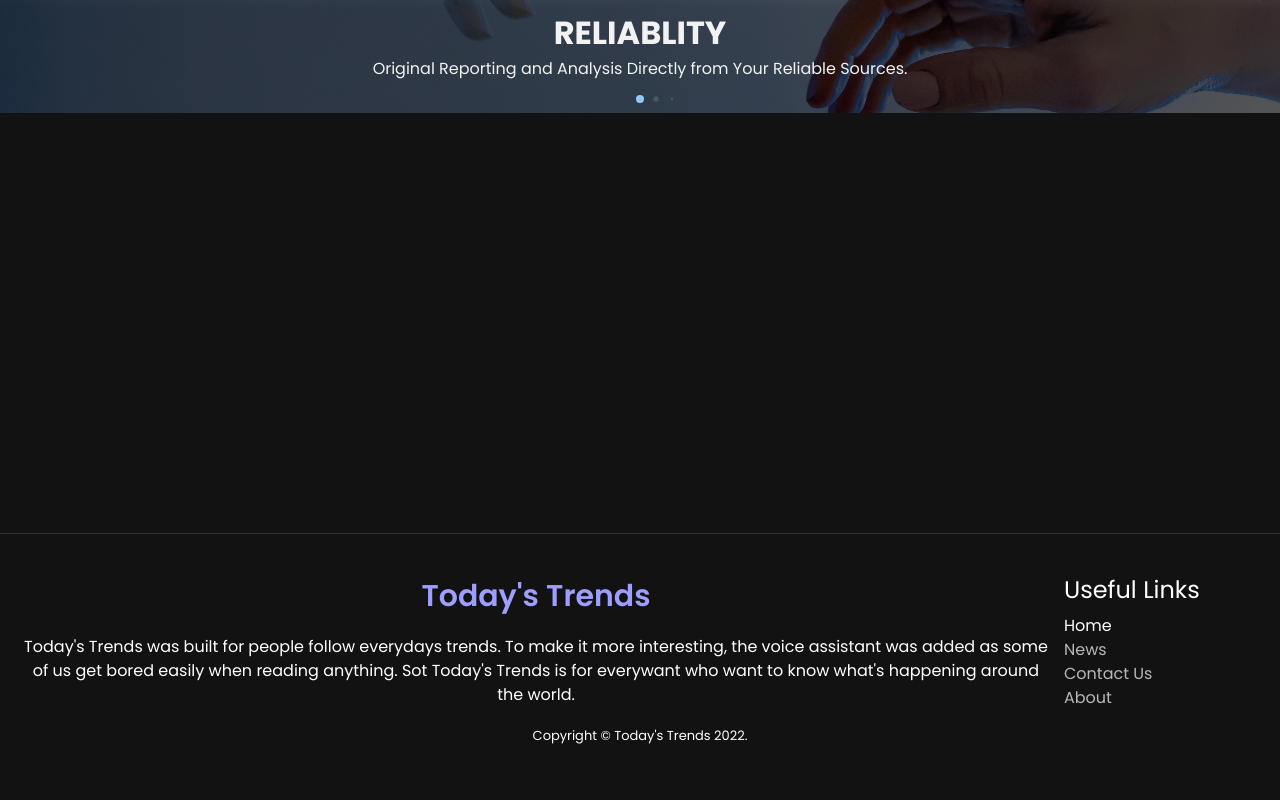
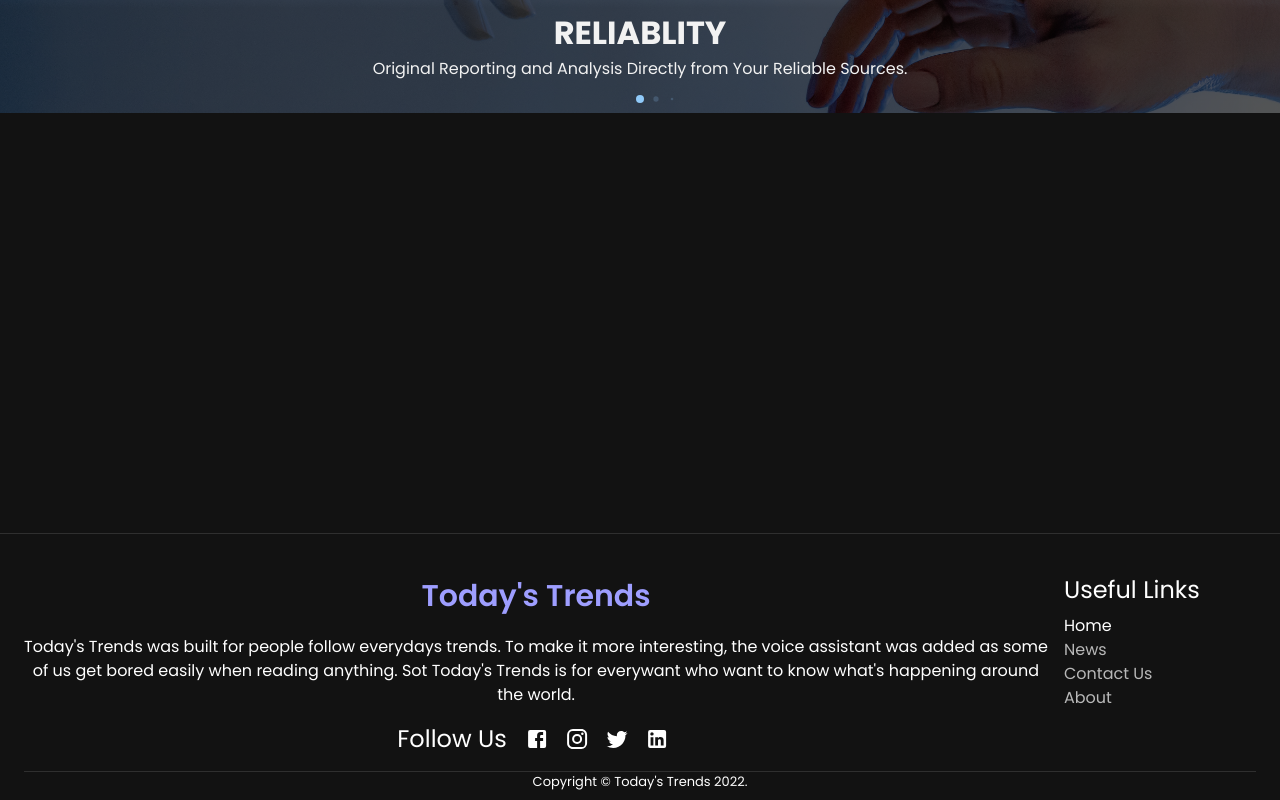
Before and after one commit to prosenjit-singha/todays-trends-v2.0, a React (Create React App) app: page / in a window 1280 px wide. Shown: the part 251-1051 px from the top of the page. Before the commit the page ends 1005 px from the top, so only its background shows below. Built offline with nearby package versions, Linux system fonts and the light colour scheme.

Commit message:
basic footer added

```diff
--- /dev/null
+++ b/src/components/Footer/FollowIUs.tsx
@@ -0,0 +1,37 @@
+import { Stack, IconButton, Typography } from "@mui/material";
+import FacebookIcon from "@mui/icons-material/Facebook";
+import InstagramIcon from "@mui/icons-material/Instagram";
+import TwitterIcon from "@mui/icons-material/Twitter";
+import LinkedInIcon from "@mui/icons-material/LinkedIn";
+
+function FollowIUs() {
+  return (
+    <Stack sx={{ marginInline: { sm: "auto" } }} direction={{ sm: "row" }}>
+      <Typography variant="h5" mr={2}>
+        Follow Us
+      </Typography>
+      <Stack
+        spacing={1}
+        direction="row"
+        sx={{
+          transform: "translateX(-1.25%)",
+        }}
+      >
+        <IconButton sx={{ p: 0.5 }}>
+          <FacebookIcon />
+        </IconButton>
+        <IconButton sx={{ p: 0.5 }}>
+          <InstagramIcon />
+        </IconButton>
+        <IconButton sx={{ p: 0.5 }}>
+          <TwitterIcon />
+        </IconButton>
+        <IconButton sx={{ p: 0.5 }}>
+          <LinkedInIcon />
+        </IconButton>
+      </Stack>
+    </Stack>
+  );
+}
+
+export default FollowIUs;
--- a/src/components/Footer/LogoSection.tsx
+++ b/src/components/Footer/LogoSection.tsx
@@ -1,6 +1,7 @@
-import { Box, Typography } from "@mui/material";
+import { Box, Divider, Typography } from "@mui/material";
 import React from "react";
 import Logo from "../Logo";
+import FollowIUs from "./FollowIUs";
 
 function LogoSection() {
   return (
@@ -9,6 +10,7 @@ function LogoSection() {
       <Typography
         sx={{
           textAlign: { sm: "center" },
+          mb: 2,
         }}
       >
         Today's Trends was built for people follow everydays trends. To make it
@@ -16,6 +18,8 @@ function LogoSection() {
         easily when reading anything. Sot Today's Trends is for everywant who
         want to know what's happening around the world.
       </Typography>
+      <Divider sx={{ display: ["block", "none"] }} />
+      <FollowIUs />
     </>
   );
 }
--- a/src/components/Footer/UsefulLinks.tsx
+++ b/src/components/Footer/UsefulLinks.tsx
@@ -1,4 +1,4 @@
-import { Box, Stack, Typography, styled } from "@mui/material";
+import { Box, Stack, Typography, styled, Divider } from "@mui/material";
 import { Link, useLocation } from "react-router-dom";
 import navlinks from "../../data/navlinks";
 
@@ -34,6 +34,7 @@ function UsefulLinks() {
   const isActive = (link: string) => (pathname === link ? "active" : undefined);
   return (
     <Box component="nav">
+      <Divider sx={{ display: ["block", "none"] }} />
       <Typography variant="h5" mb={1}>
         Useful Links
       </Typography>
--- a/src/components/Footer/index.tsx
+++ b/src/components/Footer/index.tsx
@@ -1,4 +1,4 @@
-import { Grid, Box, styled, Typography } from "@mui/material";
+import { Grid, Box, styled, Typography, Divider } from "@mui/material";
 import LogoSection from "./LogoSection";
 import UsefulLinks from "./UsefulLinks";
 
@@ -26,6 +26,7 @@ function Footer() {
         <UsefulLinks />
       </Grid>
       <Grid item xs={12}>
+        <Divider />
         <Typography fontSize="small" textAlign="center">
           Copyright © Today's Trends 2022.{" "}
         </Typography>
--- a/src/context/ThemeToggler/theme/common.styles.ts
+++ b/src/context/ThemeToggler/theme/common.styles.ts
@@ -7,7 +7,7 @@ export const commonStyles: ThemeOptions = {
   components: {
     MuiButtonBase: {
       defaultProps: {
-        disableRipple: true,
+        disableRipple: false,
       },
     },
     MuiTooltip: {
```
